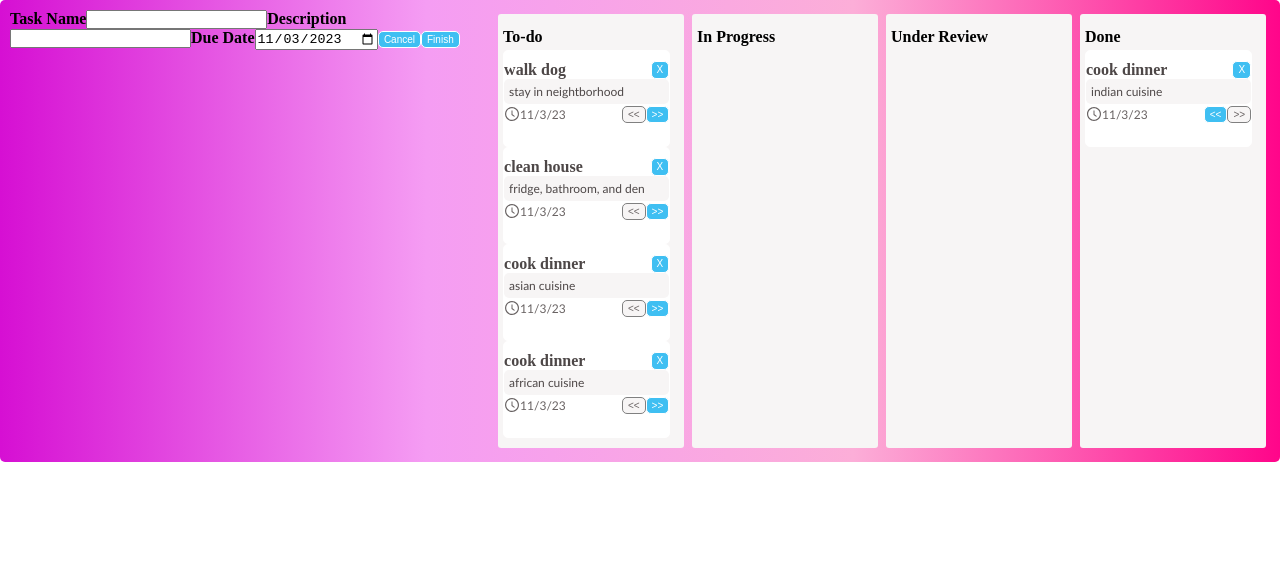
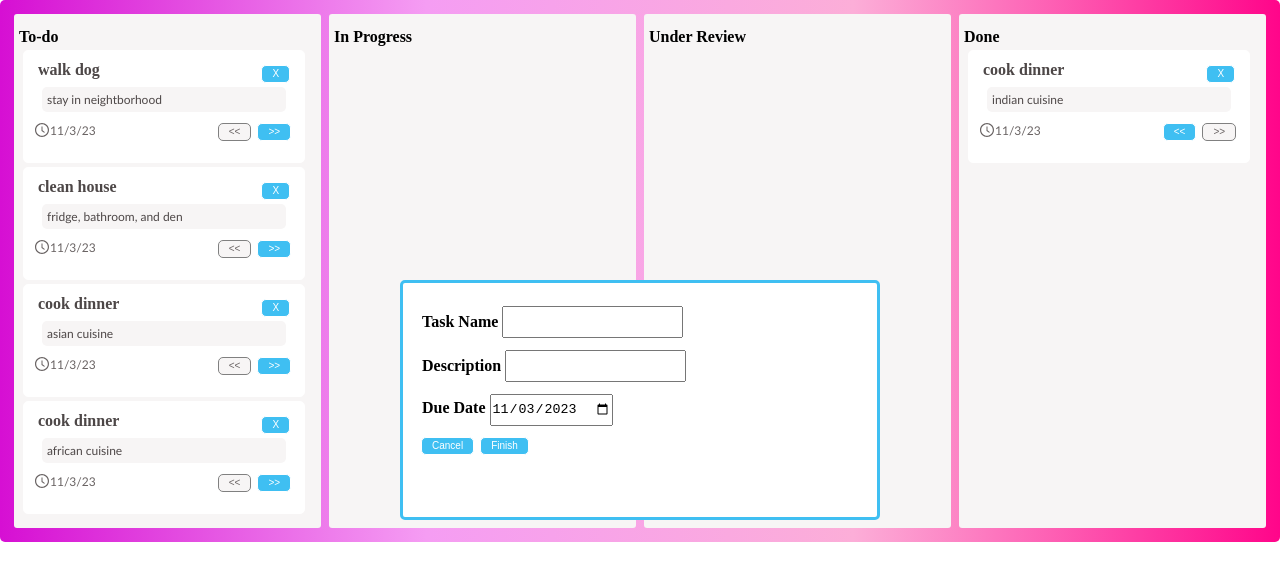
Before and after one commit to dayblassingame/CapableTM, a React app: page / in a window 1280 px wide. Both pictures are taken after a click on the button "Add New Task". Shown: the top 580 px of the page. Built offline with nearby package versions, Linux system fonts and the light colour scheme.

Commit message:
date authentication

```diff
--- a/src/App.js
+++ b/src/App.js
@@ -43,7 +43,6 @@ export function App({taskProp}){
 
         const timezone = new Date().getTimezoneOffset();
         const date = new Date(e.target.date.value);
-
         //adjust date to account for timezone, add new task info & store in state array
         const newTask = {
             name: e.target.name.value,
@@ -94,10 +93,10 @@ export function App({taskProp}){
         <div className="ctm-L-wrapper">
             <main id='main' className='ctm-L-tasklistsContainer' >
                 <span className="ctm-newTaskContainer">
-                    <button id='newTaskBtn'
+                    <button id='newTaskBtn' className="ctm-C-newTaskButton ctm-C-button"
                     onClick={(()=>{
                         const modal = document.getElementById('newTaskModal');
-                        modal.classList.remove('display-none');
+                        modal.classList.add('ctm-C-newTaskModalContainer');
                         const newTaskBtn = document.getElementById('newTaskBtn');
                         newTaskBtn.classList.add('display-none');
                     })}> Add New Task</button>
--- a/src/App.scss
+++ b/src/App.scss
@@ -2,4 +2,5 @@
 @import './stylesheets/utilities/utilties';
 @import './stylesheets/base/variables';
 @import './stylesheets/components/button';
+@import './stylesheets/components/newTaskModal';
 @import './stylesheets/layout/task';
--- a/src/NewTaskModal.jsx
+++ b/src/NewTaskModal.jsx
@@ -9,7 +9,7 @@ export default function NewTaskModal(props){
         const initialDate= new Date();
         return (initialDate.getFullYear() + '-' + (initialDate.getMonth()+1) + '-' + (initialDate.getDate() < 10 ? ('0'+initialDate.getDate()) : initialDate.getDate()))
     });
-
+    const [error, setError] = useState('')
     //reset form fields
     const clearForm = () =>{
         setName('')
@@ -18,34 +18,48 @@ export default function NewTaskModal(props){
             const initialDate= new Date();
             return (initialDate.getFullYear() + '-' + (initialDate.getMonth()+1) + '-' + (initialDate.getDate() < 10 ? ('0'+initialDate.getDate()) : initialDate.getDate()))
         })
-    }
-
-    const handleCancel = () =>{
-        clearForm();
 
         const modal = document.getElementById('newTaskModal');
-        modal.classList.add('display-none');
+        modal.classList.remove('ctm-C-newTaskModalContainer');
         const newTaskBtn = document.getElementById('newTaskBtn');
         newTaskBtn.classList.remove('display-none');
     }
 
+    const authenticate = (e) => {
+        e.preventDefault();
+        try{
+            const timezone = new Date().getTimezoneOffset();
+            let parseDate = new Date(date);
+            parseDate = (new Date(parseDate.getTime()+timezone*60000))
+            const today = new Date();
+
+            if(parseDate.getTime() > today.getTime()){
+                props.submit(e, clearForm);
+                return;
+            }
+            setError('Due date cannot be in the past.')
+        }catch(err){
+            console.log('cannot compare times');
+        }
+    }
     return(
         <div id='newTaskModal' className='display-none'>
-            <form onSubmit={(e)=> props.submit(e, clearForm)}>
+            <form onSubmit={authenticate}>
                 <span>
                     <label><b>Task Name</b></label>
-                    <input required type='text' name='name' value={name} onChange={(e)=>setName(e.target.value)}/>
+                    <input required type='text' name='name' value={name} autoComplete='off' maxLength='40' onChange={(e)=>setName(e.target.value)}/>
                 </span>
                 <span>
                     <label><b>Description</b></label>
-                    <input required type='text' name='details' value={details} onChange={(e)=>setDetails(e.target.value)}/>
+                    <input required type='text' name='details' value={details} autoComplete='off' maxLength='300' onChange={(e)=>setDetails(e.target.value)}/>
                 </span>
                 <span>
+                    <p id='dateError'>{error}</p>
                     <label><b>Due Date</b></label>
-                    <input required type='date' name='date'
-                    min={new Date()} value={date} onChange={(e) => setDate(e.target.value)}/>
+                    <input type='date' name='date'
+                    required min={new Date()} value={date} onChange={(e) => setDate(e.target.value)}/>
                 </span>
-                <button type='button'  className="ctm-C-button" onClick={handleCancel}>Cancel</button>
+                <button type='button'  className="ctm-C-button" onClick={clearForm}>Cancel</button>
                 <button type='submit'  className="ctm-C-button" >Finish</button>
             </form>
         </div>
--- a/src/Task.jsx
+++ b/src/Task.jsx
@@ -28,7 +28,7 @@ export default function Task(props){
         <li className='ctm-C-taskListItem' key={id}>
             <span className="ctm-C-listItemDisplay">
                 <label>{name}</label>
-                <button id='delete' name='delete'  className="ctm-C-button" autocomplete='off' onClick={handler}>X</button>
+                <button id='delete' name='delete'  className="ctm-C-button" onClick={handler}>X</button>
                 <p>{details}</p>
             </span>
             <span className="taskListBottomContainer">
--- a/src/stylesheets/base/_variables.scss
+++ b/src/stylesheets/base/_variables.scss
@@ -14,12 +14,14 @@ $max-device-width: 1080px;
 //margin variables{
 $margin-none: 0px;
 $margin-small: 4px;
+$margin-medium: 8px;
 
 //padding variables
 $padding-none: 0px;
 $padding-extra-small: 5px;
 $padding-small: 10px;
 $padding-medium: 15px;
+$padding-large: 30px;
 
 //font variables
 $font-family: "Gill Sans", sans-serif;
--- a/src/stylesheets/components/_button.scss
+++ b/src/stylesheets/components/_button.scss
@@ -1,6 +1,6 @@
 .ctm-C-button{
-    margin: 0px;
-    padding: $padding-none $padding-extra-small;
+    margin: 3px;
+    padding: $padding-none $padding-small;
     height: 1.1rem;
     width: auto;
     background-color: $blue;
--- /dev/null
+++ b/src/stylesheets/components/_newTaskModal.scss
@@ -0,0 +1,46 @@
+.ctm-C-newTaskButton{
+
+}
+.ctm-C-newTaskModalContainer{
+    margin: auto;
+    position: fixed;
+    top: 50%;
+    left: 50%;
+    transform: translate(-50%, -50%);
+    display: block;
+
+    height: 15rem;
+    width: 30rem;
+    z-index: 1;
+
+    border-radius: 5px;
+    border: 3.5px solid $blue;
+
+    background-color: white;
+
+    form{
+        display: block;
+        margin: auto;
+        text-align: left;
+        padding: $padding-medium;
+
+        span{
+            display: block;
+            margin: $margin-small;
+
+            p{
+                display:block;
+            }
+
+            input{
+                margin: $margin-small;
+                height: 2rem;
+                display: inline;
+                width: auto;
+            }
+        }
+
+
+    }
+
+}
--- a/src/stylesheets/layout/_task.scss
+++ b/src/stylesheets/layout/_task.scss
@@ -52,7 +52,8 @@
             }
 
             .ctm-C-taskListItem{
-                padding: $padding-small $padding-none;
+                margin: $margin-small;
+                padding: $padding-small $padding-small;
                 display: block;
                 height: auto;
                 border: 1px solid white;
@@ -71,15 +72,18 @@
                         font-weight: 600;
                         font-size: 16px;
                         color: $dark-grey;
+                        margin: $margin-small;
                     }
 
                     button{
+                        margin: $margin-small $margin-small;
                         display: inline;
                         vertical-align: top;
                         float: right;
                     }
 
                     p{
+                        margin: $margin-medium;
                         padding: $padding-extra-small;
                         height: auto;
                         overflow-x: hidden;
```
